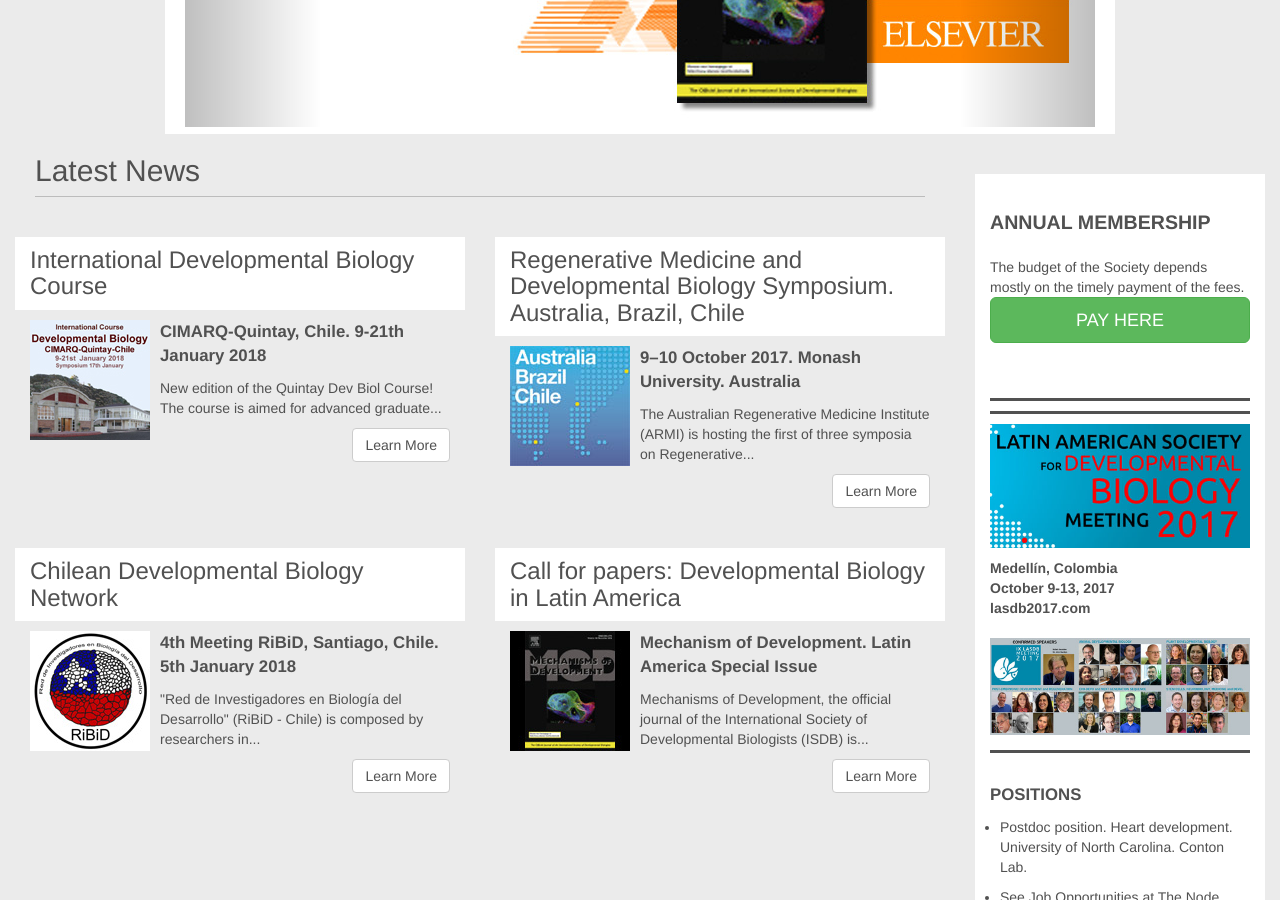
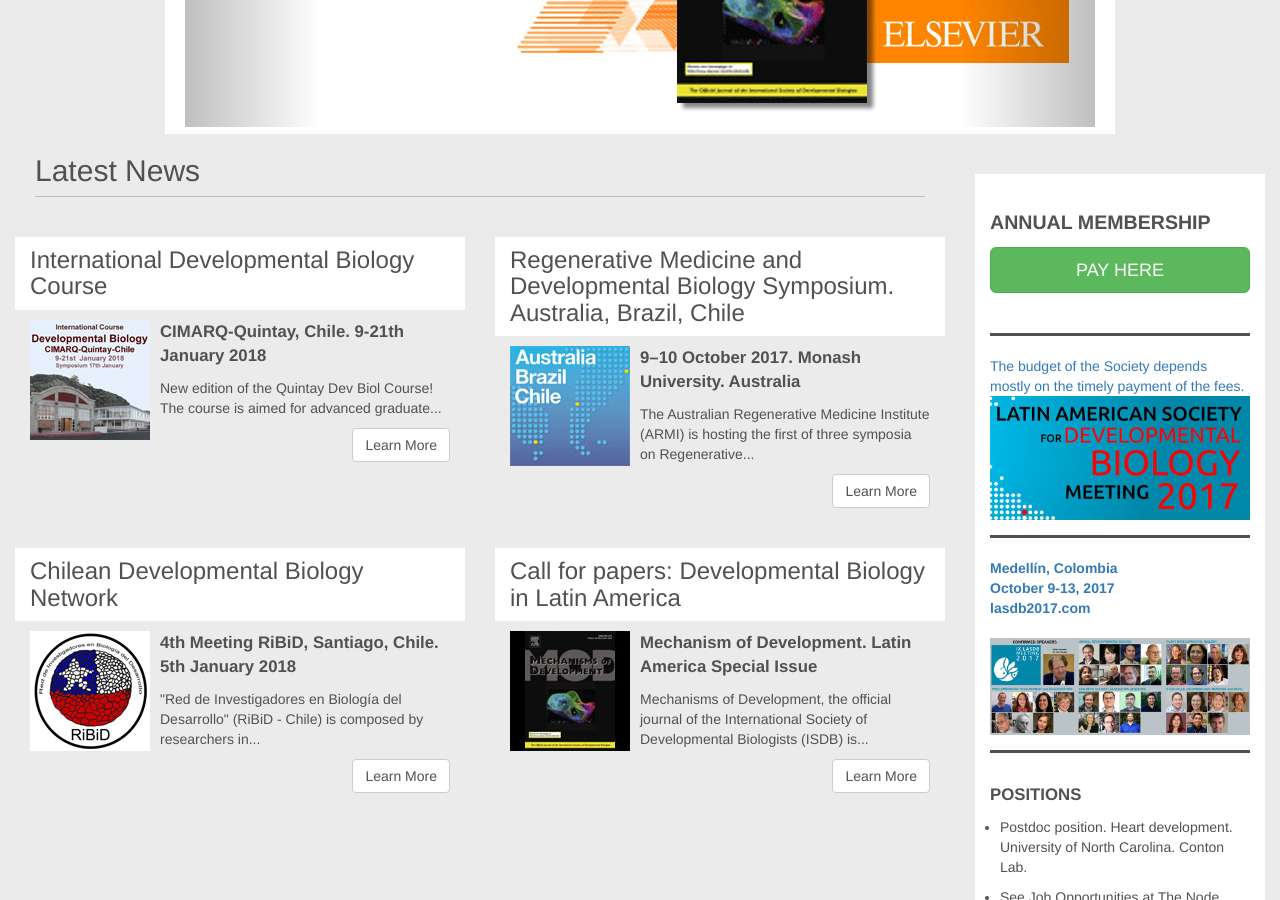
Before and after one commit to lasdb/lasdb.github.io, a Jekyll site: the page built from index.html, in a window 1280 px wide and 900 px high, scrolled down 480 px. Built offline with Jekyll 4.4.1, drawn with Linux system fonts in a browser that asks for light colours; nearby versions of some CDN libraries.

Commit message:
Update sidebar.html

```diff
--- a/_includes/sidebar.html
+++ b/_includes/sidebar.html
@@ -3,10 +3,10 @@
         <div class="panel-body">
             <a href="{{site.baseurl}}/pages/pay-annual-dues.html">
                 <p style="font-weight:bold; margin-top: 20px; font-size: 1.4em;">ANNUAL MEMBERSHIP</p>
+                <button class="btn btn-success btn-lg" style="width: 100%; margin-bottom: 40px;" > PAY HERE </button>
+                <ul style="padding-left:10px; border-bottom: 3px solid #515151;"></ul>
                 <p  style="padding-bottom: 15px; padding-top: 10px; border-bottom: 3px solid #515151">
                     The budget of the Society depends mostly on the timely payment of the fees.  <br>
-                <button class="btn btn-success btn-lg" style="width: 100%; margin-bottom: 40px;" > PAY HERE </button>
-                <ul style="padding-left:10px; border-bottom: 3px solid #515151;"></ul>
             </a>
             <a target="_blank" href="http://www.lasdb2017.com">
                 <img src="{{site.baseurl}}/img/sidebar-meeting2017.jpg"/>
```
